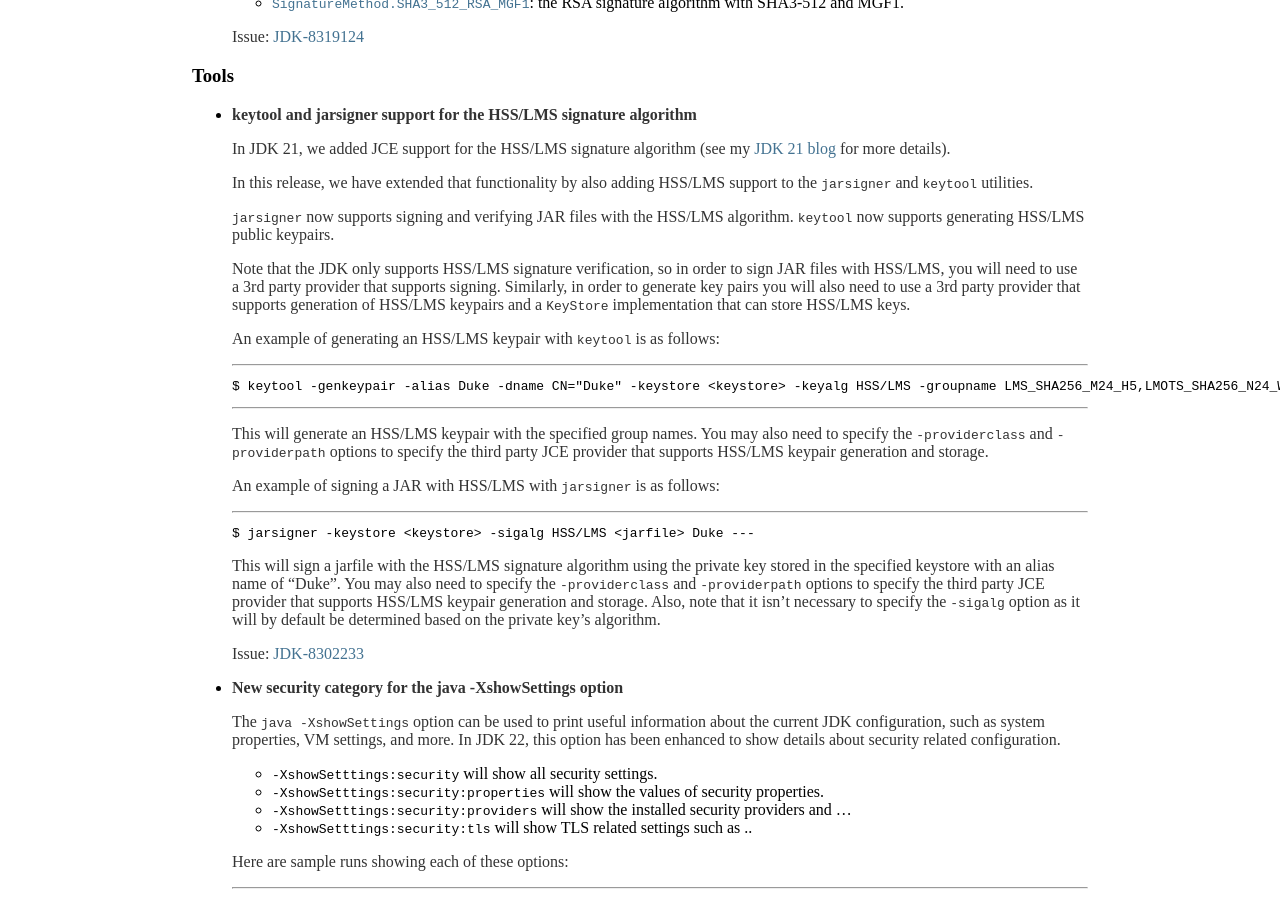
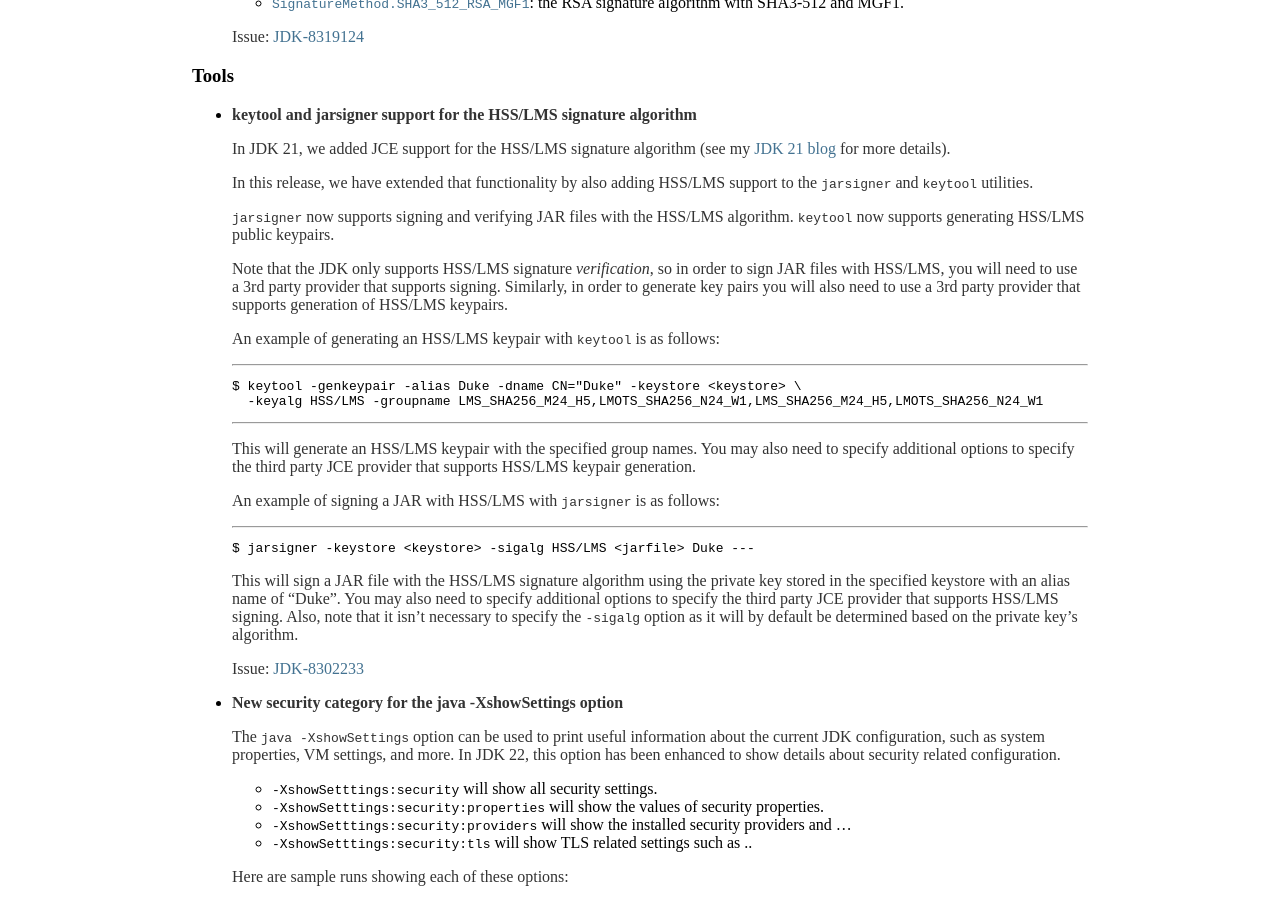
Before and after one commit to seanjmullan/seanjmullan.github.io, a Jekyll site: the page built from _posts/2024-03-20-jdk22.md, in a window 1280 px wide and 900 px high, scrolled down 2708 px. Built offline with Jekyll 4.4.1, drawn with Linux system fonts in a browser that asks for light colours.

Commit message:
Updates.

```diff
--- a/_posts/2024-03-20-jdk22.md
+++ b/_posts/2024-03-20-jdk22.md
@@ -221,24 +221,23 @@ Highlights of this release include a new `security` category for the
     HSS/LMS algorithm.  `keytool` now supports generating HSS/LMS public
     keypairs.
 
-    Note that the JDK only supports HSS/LMS signature verification, so in
+    Note that the JDK only supports HSS/LMS signature _verification_, so in
     order to sign JAR files with HSS/LMS, you will need to use a 3rd party
     provider that supports signing. Similarly, in order to generate key pairs
     you will also need to use a 3rd party provider that supports generation
-    of HSS/LMS keypairs and a `KeyStore` implementation that can store HSS/LMS
-    keys.
+    of HSS/LMS keypairs.
 
     An example of generating an HSS/LMS keypair with `keytool` is as follows:
 
     ---
-        $ keytool -genkeypair -alias Duke -dname CN="Duke" -keystore <keystore> -keyalg HSS/LMS -groupname LMS_SHA256_M24_H5,LMOTS_SHA256_N24_W1,LMS_SHA256_M24_H5,LMOTS_SHA256_N24_W1
+        $ keytool -genkeypair -alias Duke -dname CN="Duke" -keystore <keystore> \
+          -keyalg HSS/LMS -groupname LMS_SHA256_M24_H5,LMOTS_SHA256_N24_W1,LMS_SHA256_M24_H5,LMOTS_SHA256_N24_W1
 
     ---
 
     This will generate an HSS/LMS keypair with the specified group names.
-    You may also need to specify the `-providerclass` and `-providerpath`
-    options to specify the third party JCE provider that supports HSS/LMS
-    keypair generation and storage.
+    You may also need to specify additional options to specify the third
+    party JCE provider that supports HSS/LMS keypair generation.
 
     An example of signing a JAR with HSS/LMS with `jarsigner` is as follows:
 
@@ -246,13 +245,12 @@ Highlights of this release include a new `security` category for the
         $ jarsigner -keystore <keystore> -sigalg HSS/LMS <jarfile> Duke
     ---
 
-    This will sign a jarfile with the HSS/LMS signature algorithm using the
+    This will sign a JAR file with the HSS/LMS signature algorithm using the
     private key stored in the specified keystore with an alias name of "Duke".
-    You may also need to specify the `-providerclass` and `-providerpath`
-    options to specify the third party JCE provider that supports HSS/LMS
-    keypair generation and storage. Also, note that it isn't necessary to
-    specify the `-sigalg` option as it will by default be determined based
-    on the private key's algorithm.
+    You may also need to specify additional options to specify the third party
+    JCE provider that supports HSS/LMS signing. Also, note that it isn't
+    necessary to specify the `-sigalg` option as it will by default be
+    determined based on the private key's algorithm.
 
     Issue: [JDK-8302233](https://bugs.openjdk.org/browse/JDK-8302233)
 
```
